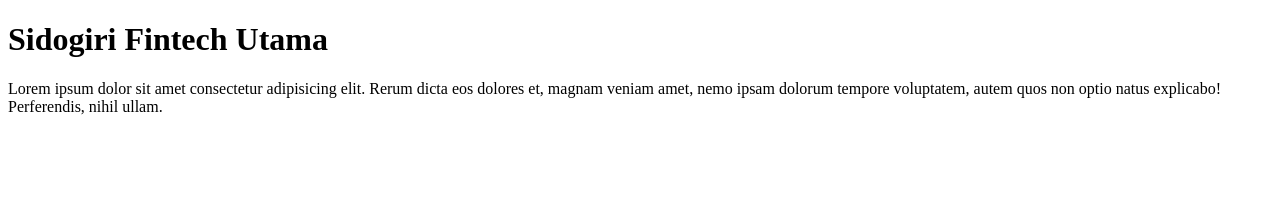
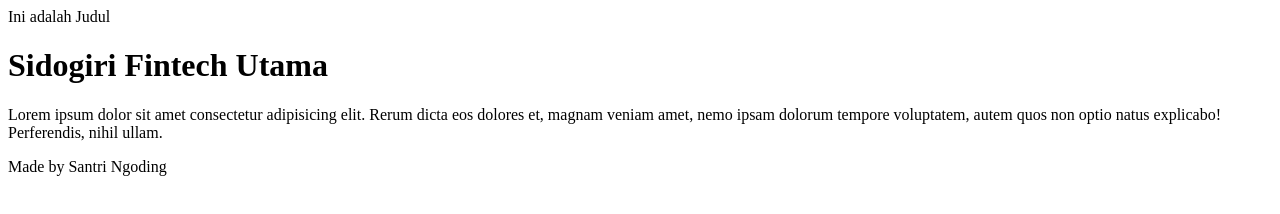
Before and after one commit to tiftazan/CompanyProfile, a plain HTML site: page index.html in a window 1280 px wide. Drawn offline with Linux system fonts and the light colour scheme.

Commit message:
Menambah header dan footer

```diff
--- a/index.html
+++ b/index.html
@@ -6,7 +6,9 @@
     <title>Latihan GIT</title>
 </head>
 <body>
+    <header>Ini adalah Judul</header>
     <h1>Sidogiri Fintech Utama</h1>
     <p>Lorem ipsum dolor sit amet consectetur adipisicing elit. Rerum dicta eos dolores et, magnam veniam amet, nemo ipsam dolorum tempore voluptatem, autem quos non optio natus explicabo! Perferendis, nihil ullam.</p>
+    <footer>Made by Santri Ngoding</footer>
 </body>
 </html>
```
